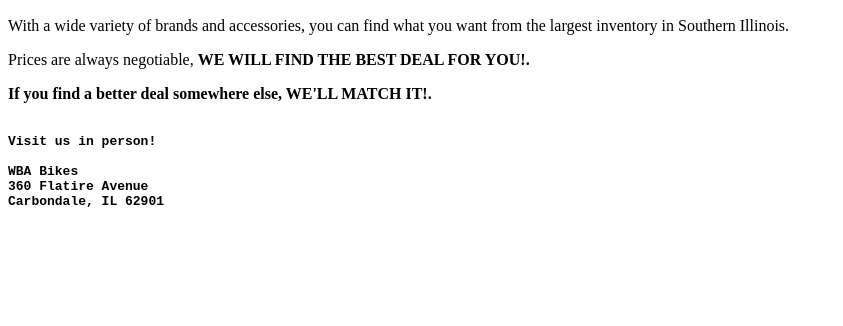
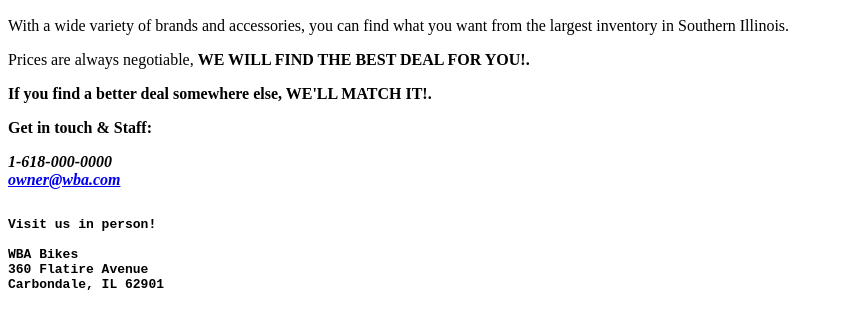
Before and after one commit to MCowles236/MCowles236.github.io, a plain HTML site: page index.htm in a window 1280 px wide. Shown: the part 292-618 px from the top of the page, without its empty margins (0-843 px from the left). Drawn offline with Linux system fonts and the light colour scheme.

Commit message:
Update index.htm

```diff
--- a/index.htm
+++ b/index.htm
@@ -20,6 +20,9 @@
         <p>Prices are always negotiable, <strong>WE WILL FIND THE BEST DEAL FOR YOU!<strong>.</p>
         <p>If you find a better deal somewhere else, <strong>WE'LL MATCH IT!</strong>.</p>
 
+        <p>Get in touch &amp; Staff:</p> <address>1-618-000-0000<br>
+        <a href="emailto:owner@wba.com">owner@wba.com</a> </address>
+
         <pre>
 <!--Address for the store-->
 Visit us in person!
```
